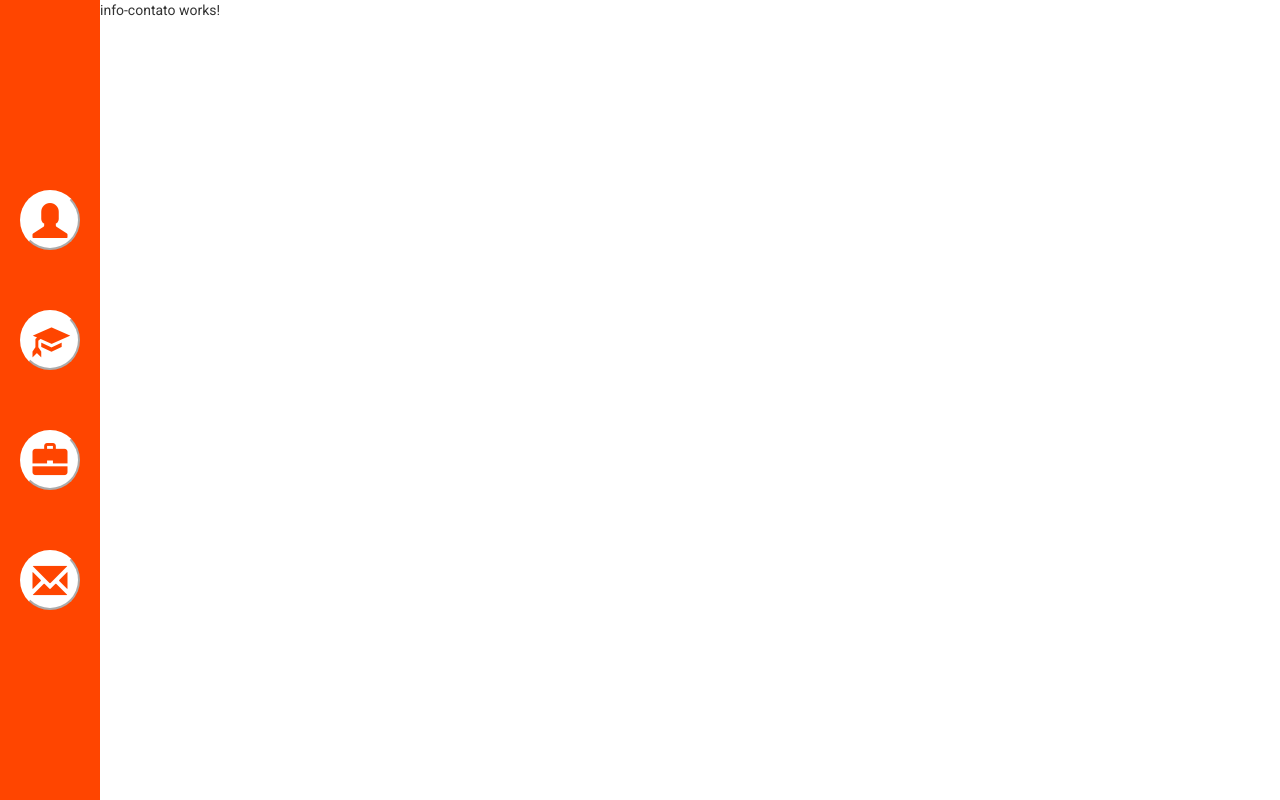
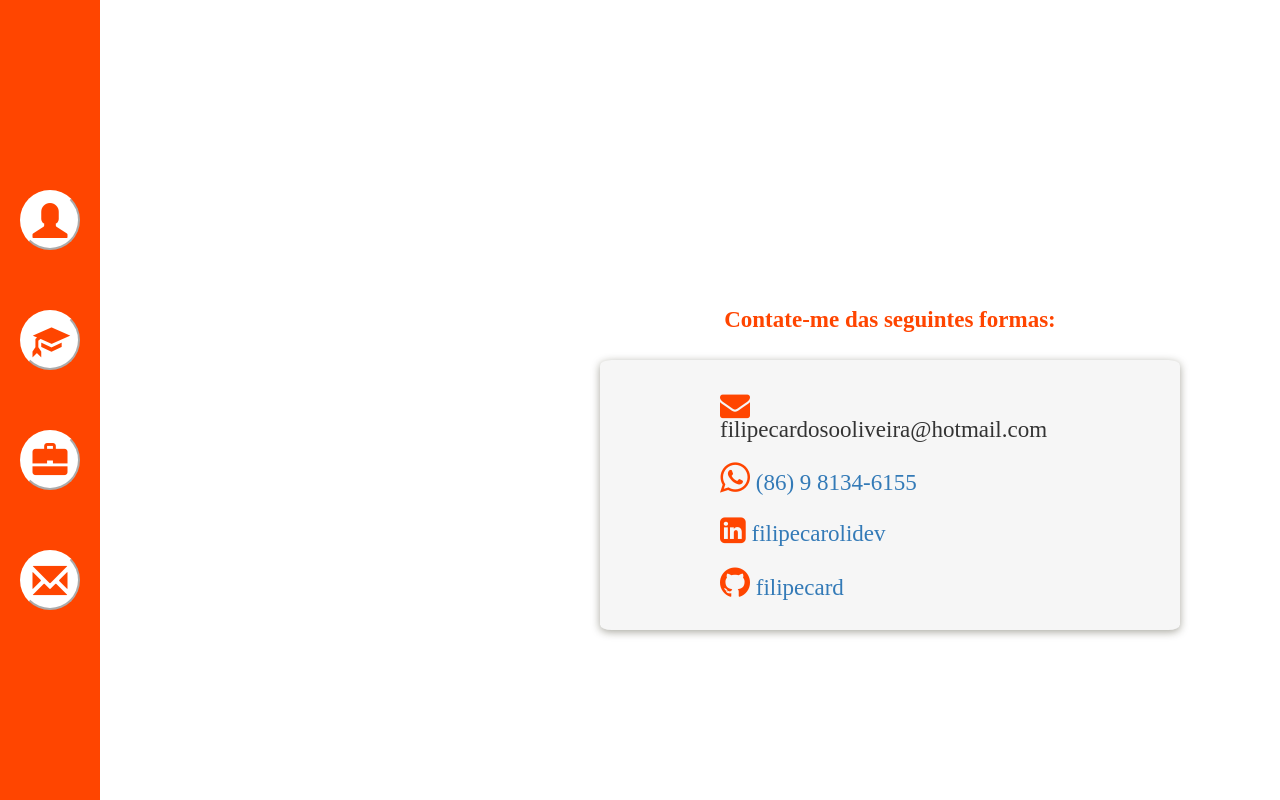
Before and after one commit to filipecard/portfolio, an Angular app: page / in a window 1280 px wide. Both pictures are taken after a click on the button 50 px from the left and 580 px from the top of the page. Built offline with nearby package versions, Linux system fonts and the light colour scheme.

Commit message:
mod: finish info-contato component

```diff
--- a/src/app/info-contato/info-contato.component.css
+++ b/src/app/info-contato/info-contato.component.css
@@ -0,0 +1 @@
+@import "../academic-record/academic-record.component.css";
--- a/src/app/info-contato/info-contato.component.html
+++ b/src/app/info-contato/info-contato.component.html
@@ -1 +1,24 @@
-<p>info-contato works!</p>
+<link rel="stylesheet" href="https://cdnjs.cloudflare.com/ajax/libs/font-awesome/4.7.0/css/font-awesome.min.css">
+
+<div class="work-information" style="padding: 300px 100px 150px 500px;">
+
+    <b class="text-formatation">Contate-me das seguintes formas:</b>
+    <br>
+    <div class="text-background" style="display: flex; flex-direction: column;">
+        <span class="text-formatation">
+            <b><i class="fa fa-envelope" style="font-size:30px"></i></b> filipecardosooliveira@hotmail.com
+        </span>
+        <span class="text-formatation">
+            <b><i class="fa fa-whatsapp" style="font-size:35px"></i></b>
+            <a (click)="redirectToWhatsapp()"> (86) 9 8134-6155</a>
+        </span>
+        <span class="text-formatation">
+            <b><i class="fa fa-linkedin-square" style="font-size:30px"></i></b>
+            <a (click)="redirectToLinkedin()"> filipecarolidev</a>
+        </span>
+        <span class="text-formatation">
+            <b><i class="fa fa-github" style="font-size:35px"></i></b>
+            <a (click)="redirectToGithub()"> filipecard</a>
+        </span>
+    </div>
+</div>
--- a/src/app/info-contato/info-contato.component.ts
+++ b/src/app/info-contato/info-contato.component.ts
@@ -7,4 +7,18 @@ import { Component } from '@angular/core';
 })
 export class InfoContatoComponent {
 
+
+  redirectToWhatsapp(){
+    window.open("https://wa.me/5586981346155", "_blank");
+  }
+
+  redirectToLinkedin(){
+    window.open("https://www.linkedin.com/in/filipecarolidev/", "_blank");
+  }
+
+  redirectToGithub(){
+    window.open("https://github.com/filipecard", "_blank");
+  }
+
+
 }
```
